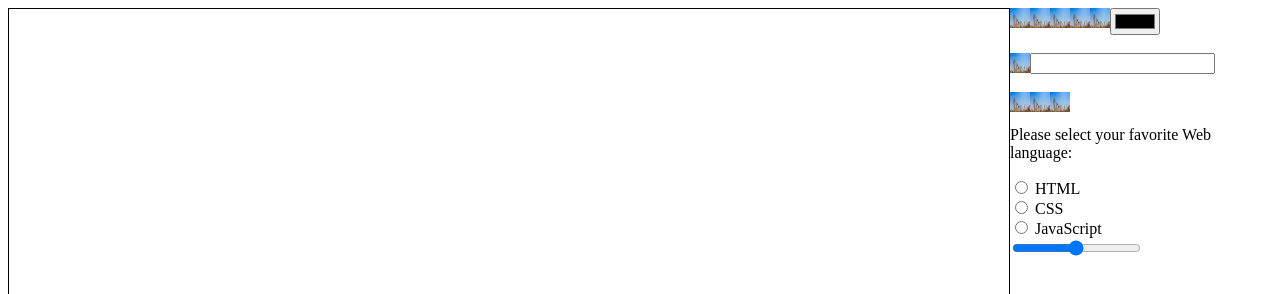
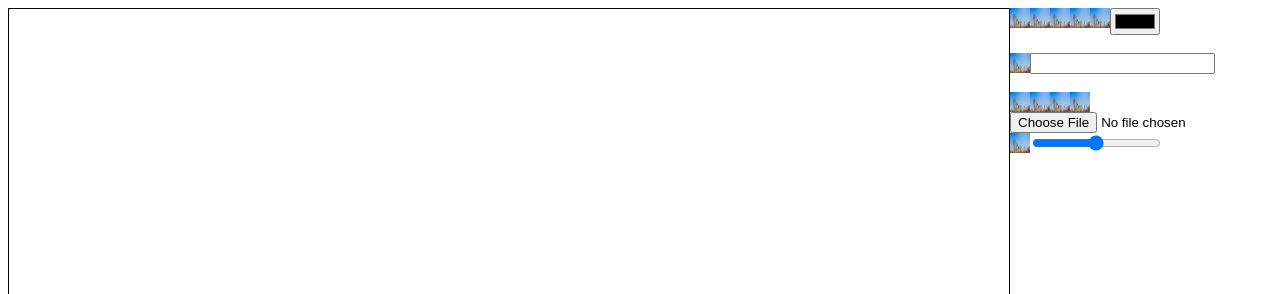
Before and after one commit to ssuyung/Web-Canvas, a plain HTML site: page index.html in a window 1280 px wide. Shown: the top 294 px of the page. Drawn offline with Linux system fonts and the light colour scheme.

Commit message:
finished download feature, can upload pre-defined image

```diff
--- a/index.html
+++ b/index.html
@@ -27,9 +27,14 @@
             <input type="image" class="button" id="clear" src="hello.jpg" onClick="clearcanvas()" width="20" height="20" style="float:left"/>
             <input type="image" class="button" id="undo" src="hello.jpg" onClick="cUndo()" width="20" height="20" style="float:left"/>
             <input type="image" class="button" id="redo" src="hello.jpg" onClick="cRedo()" width="20" height="20" style="float:left"/>
+            <input type="image" class="button" id="image" src="hello.jpg" onClick="get_image()" width="20" height="20" style="float:left"/>
         </div>
+        <input type="file" id="file-selector">
         <br>
-        <div>
+        <a href="" download id="download" onClick="this.href=canvas.toDataURL();">
+            <img src="hello.jpg" id="download_src"width="20" height="20" style="float:left"/>
+        </a>
+        <!-- <div>
             <form action="/action_page.php">
                 <p>Please select your favorite Web language:</p>
                 <input type="radio" id="html" name="fav_language" value="HTML">
@@ -38,7 +43,7 @@
                 <label for="css">CSS</label><br>
                 <input type="radio" id="javascript" name="fav_language" value="JavaScript">
                 <label for="javascript">JavaScript</label>
-        </div>
+        </div> -->
         <div class="slidecontainer">
             <input type="range" oninput="changeThickness()" min="1" max="100" value="50" class="slider" id="thickness">
         </div>
--- a/index.js
+++ b/index.js
@@ -192,3 +192,24 @@ function put_text(){// TODO: positioning, font, size...
     ctx.textAlign = "center";
     ctx.fillText(t, down_x, down_y);
 }
+function get_image(){
+    var image = new Image();
+
+    image.onload = function() {
+        var w = this.width,
+            h = this.height;
+
+        canvas.width = w;
+        canvas.height = h;
+        ctx.drawImage(this, 0, 0, w, h);
+        //ctx.fillText('Mood', 163, 191);
+  }
+
+  image.src = 'hello.jpg';
+}
+// function download_image(){
+//     console.log("download img");
+//     var m=document.getElementById("download");
+//     var img = canvas.toDataURL("image/png");
+//     document.write('<img src="'+img+'"/>');
+// }
```
